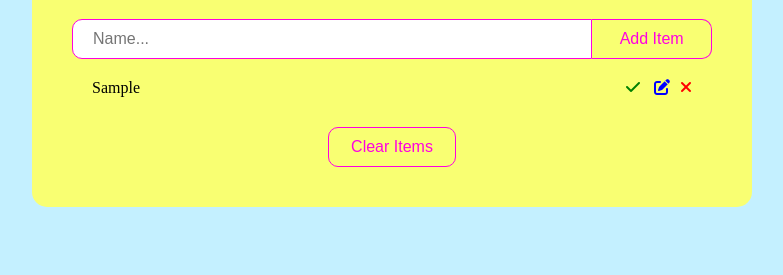
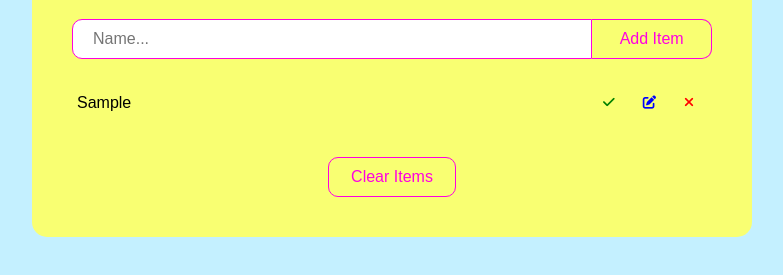
Before and after one commit to ZakharyanKaren/Homeworks, a plain HTML site: page Homework21/Task2/index.html in a window 1280 px wide. Both pictures are taken after typing "Sample" into the empty fields and a click on the button "Add Item". Shown: the part 201-476 px from the top of the page, without its empty margins (248-1031 px from the left). Drawn offline with Linux system fonts and the light colour scheme.

Commit message:
feat: add task 2

```diff
--- a/Homework21/Task2/index.js
+++ b/Homework21/Task2/index.js
@@ -6,33 +6,50 @@ const removeBtn = document.querySelector(".remove-btn");
 addBtn.addEventListener("click", () => {
   if (input.value) {
     const div = document.createElement("div");
-    const iconsDiv = document.createElement("div");
-    const p = document.createElement("p");
+    const taskInput = document.createElement("input");
+    const iconBtnDiv = document.createElement("div");
+    const iconBtnCheck = document.createElement("button");
+    const iconBtnEdit = document.createElement("button");
+    const iconBtnRemove = document.createElement("button");
+    const checkIcon = document.createElement("i");
+    const editIcon = document.createElement("i");
     const removeIcon = document.createElement("i");
+
+    div.classList.add("my-tasks");
+    taskInput.readOnly = "true";
+    taskInput.classList.add("task-input");
+    iconBtnDiv.classList.add("iconBtnDiv");
+    checkIcon.classList.add("submit-icon", "fas", "fa-check");
+    editIcon.classList.add("edit-icon", "fas", "fa-edit");
     removeIcon.classList.add("remove-icon", "fas", "fa-times");
 
-    div.classList.add("my-tasks");
-    iconsDiv.classList.add("task-icons");
+    iconBtnCheck.append(checkIcon);
+    iconBtnEdit.append(editIcon);
+    iconBtnRemove.append(removeIcon);
 
-    iconsDiv.insertAdjacentHTML(
-      "beforeend",
-      `<i class="submit-icon fas fa-check"></i>
-       <i class="edit-icon fas fa-edit"></i>`
-    );
-    iconsDiv.append(removeIcon);
-    p.append(input.value);
-    div.append(p);
-    div.append(iconsDiv);
+    iconBtnDiv.append(iconBtnCheck);
+    iconBtnDiv.append(iconBtnEdit);
+    iconBtnDiv.append(iconBtnRemove);
+
+    taskInput.value = input.value;
+    div.append(taskInput);
+    div.append(iconBtnDiv);
     container.append(div);
 
     input.value = "";
 
-    removeIcon.addEventListener("click", (event) => {
+    checkIcon.addEventListener("click", () => {
+      taskInput.readOnly = "true";
+      taskInput.style.border = "none";
+    });
+
+    iconBtnEdit.addEventListener("click", () => {
+      taskInput.readOnly = "";
+      taskInput.style.border = "1px solid #ff00e1";
+    });
+
+    iconBtnRemove.addEventListener("click", () => {
       div.remove();
     });
   }
 });
-
-removeBtn.addEventListener("click", () => {
-  container.textContent = "";
-});
--- a/Homework21/Task2/style.css
+++ b/Homework21/Task2/style.css
@@ -77,8 +77,9 @@ h1 {
 }
 
 .container-body {
-    text-align: left;
-    padding: 15px;
+  width: 100%;
+  text-align: left;
+  padding: 15px 0;
 }
 
 .container-remove {
@@ -86,21 +87,40 @@ h1 {
 }
 
 .my-tasks {
-  padding: 5px;
+  display: flex;
+  flex-direction: row;
+  width: 100%;
+  padding: 15px 0;
 }
 
-.my-tasks p {
+.my-tasks input {
   display: inline;
   font-size: 16px;
   margin: 0;
+  outline: none;
+  border: none;
+  background-color: inherit;
+  width: 80%;
+  padding: 5px 0;
+  margin-left: 5px;
 }
 
-.task-icons {
-    float: right;
+.iconBtnDiv {
+  display: flex;
+  justify-content: space-evenly;
+  float: right;
+  width: 20%;
 }
 
-.task-icons i {
+.iconBtnDiv button {
     cursor: pointer;
+    background-color: inherit;
+    border: none;
+    padding: 0;
+}
+
+.task-input {
+  border-radius: 7px;
 }
 
 .fa-check {
```
